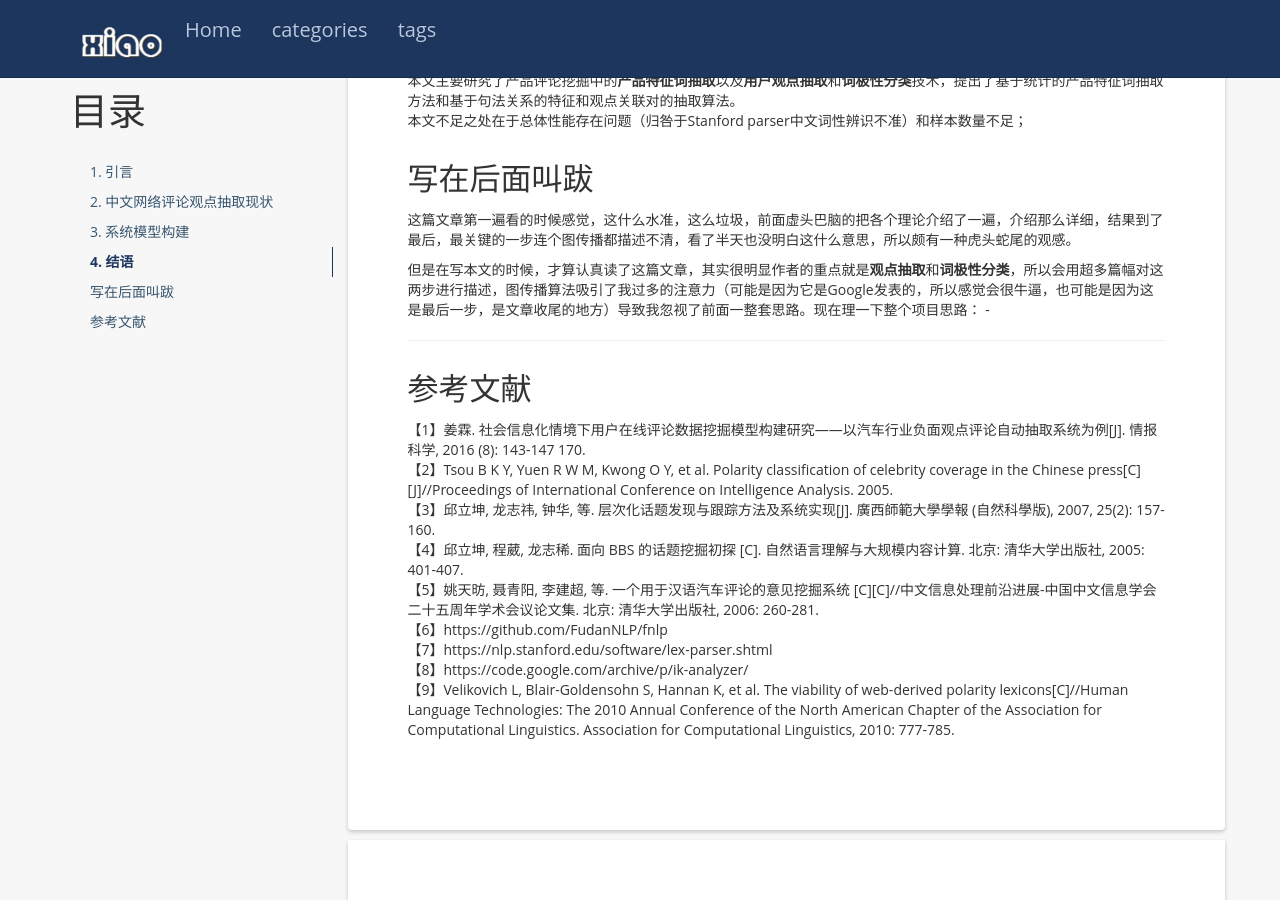
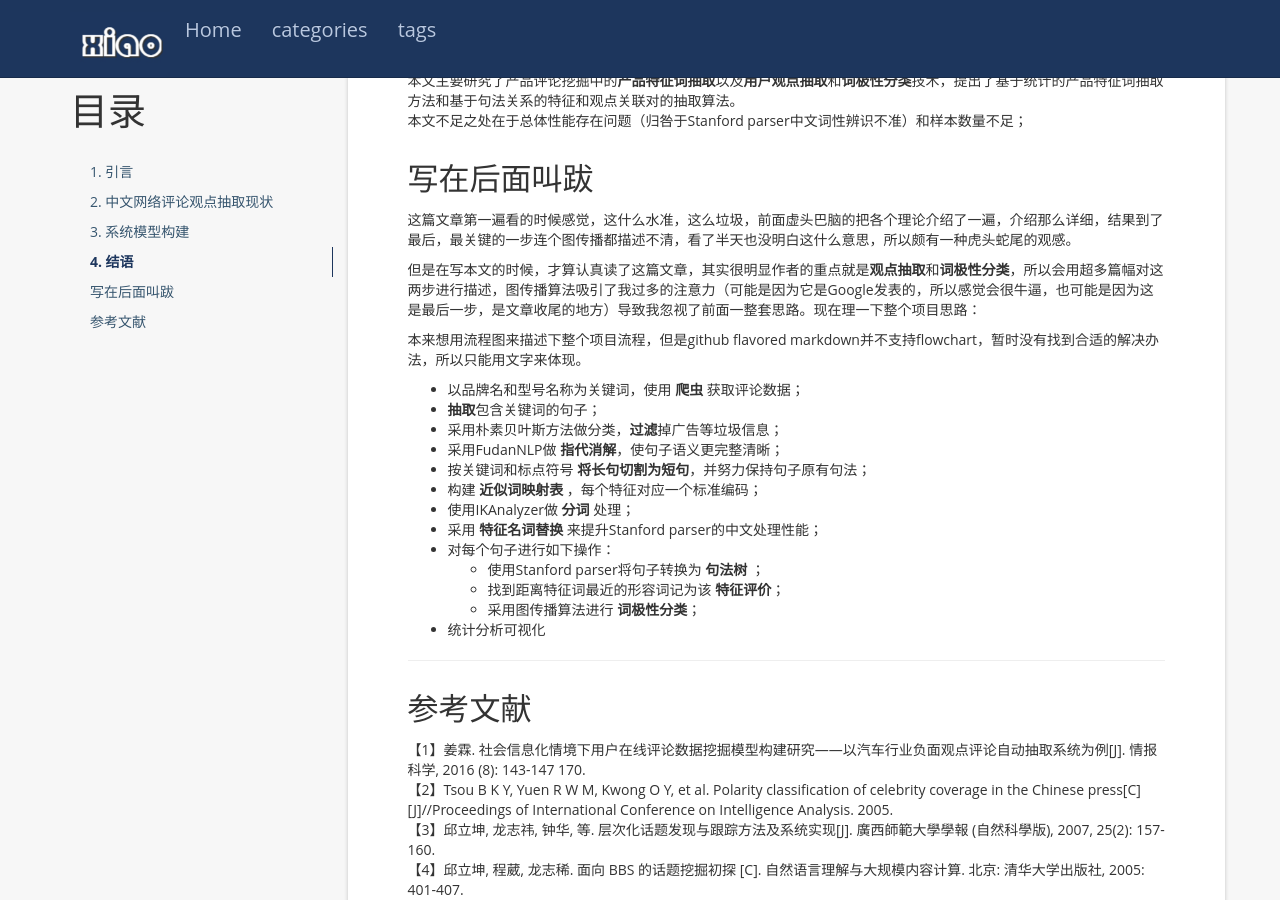
Before and after one commit to betterxys/betterxys.github.io, a Jekyll site: the page built from _posts/2017-03-29-report-nlp-car-comments.md, in a window 1280 px wide and 900 px high, scrolled down 3491 px. Built offline with Jekyll 4.4.1, drawn with Linux system fonts in a browser that asks for light colours; nearby versions of some CDN libraries; comment, search, counter and statistics services are not loaded.

Commit message:
nlp, finish!

```diff
--- a/_posts/2017-03-29-report-nlp-car-comments.md
+++ b/_posts/2017-03-29-report-nlp-car-comments.md
@@ -154,7 +154,22 @@ tag: 文本挖掘
 这篇文章第一遍看的时候感觉，这什么水准，这么垃圾，前面虚头巴脑的把各个理论介绍了一遍，介绍那么详细，结果到了最后，最关键的一步连个图传播都描述不清，看了半天也没明白这什么意思，所以颇有一种虎头蛇尾的观感。
 
 但是在写本文的时候，才算认真读了这篇文章，其实很明显作者的重点就是**观点抽取**和**词极性分类**，所以会用超多篇幅对这两步进行描述，图传播算法吸引了我过多的注意力（可能是因为它是Google发表的，所以感觉会很牛逼，也可能是因为这是最后一步，是文章收尾的地方）导致我忽视了前面一整套思路。现在理一下整个项目思路：
-    -
+
+本来想用流程图来描述下整个项目流程，但是github flavored markdown并不支持flowchart，暂时没有找到合适的解决办法，所以只能用文字来体现。
+
+- 以品牌名和型号名称为关键词，使用 **爬虫** 获取评论数据；
+- **抽取**包含关键词的句子；
+- 采用朴素贝叶斯方法做分类，**过滤**掉广告等垃圾信息；
+- 采用FudanNLP做 **指代消解**，使句子语义更完整清晰；
+- 按关键词和标点符号 **将长句切割为短句**，并努力保持句子原有句法；
+- 构建 **近似词映射表** ，每个特征对应一个标准编码；
+- 使用IKAnalyzer做 **分词** 处理；
+- 采用 **特征名词替换** 来提升Stanford parser的中文处理性能；
+- 对每个句子进行如下操作：
+  + 使用Stanford parser将句子转换为 **句法树** ；
+  + 找到距离特征词最近的形容词记为该 **特征评价**；
+  + 采用图传播算法进行 **词极性分类**；
+- 统计分析可视化
 
 ---
 ## 参考文献
```
Also changed, not shown: _includes/footer.html (line endings or trailing spaces).
